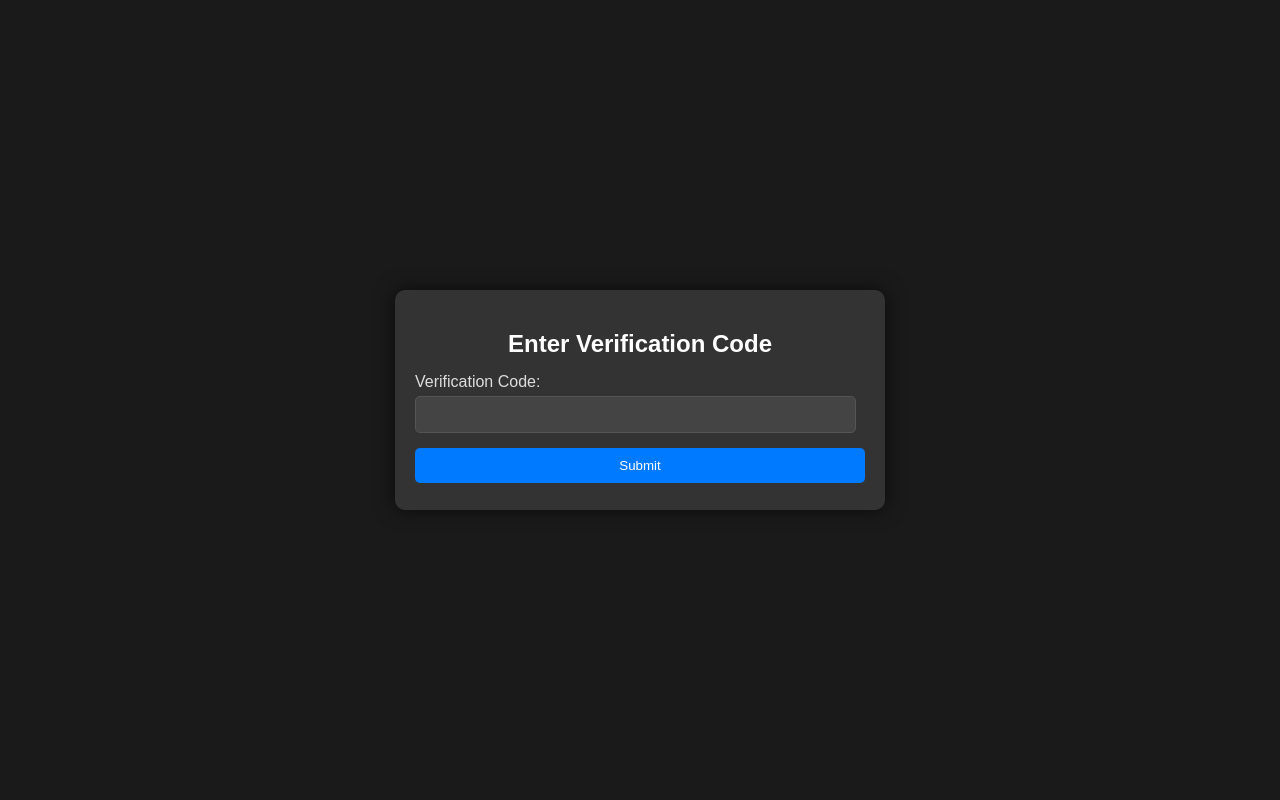
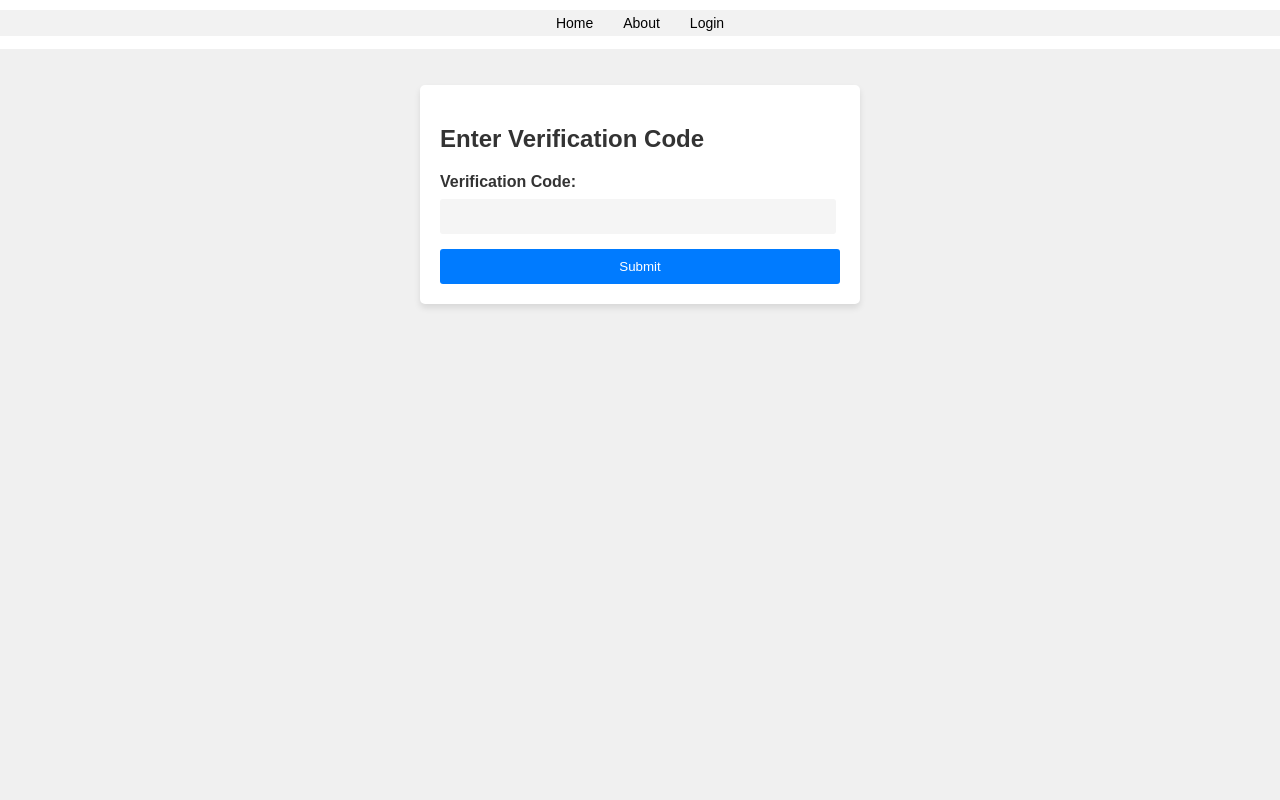
Before and after one commit to ExxonExxon/Taskify, a Flask app: page /check_verification_code in a window 1280 px wide. Run offline with Flask 3, Linux system fonts and the light colour scheme.

Commit message:
Add files via upload

```diff
--- a/app.py
+++ b/app.py
@@ -257,6 +257,9 @@ def home():
     cursor.execute("SELECT * FROM tasks WHERE username = ?", (username,))
     tasks = [dict(id=row[0], username=row[1], title=row[2], description=row[3], group_name=row[4], importance=row[5]) for row in cursor.fetchall()]
     conn.close()
+    if '%20' in username:
+        username = username.replace('%20', ' ')
+
     return render_template('home.html', username=username, custom_groups=custom_groups, tasks=tasks)
 
 @app.route('/groups/', methods=['GET', 'POST'])
--- a/templates/verification_code_check.html
+++ b/templates/verification_code_check.html
@@ -6,57 +6,101 @@
     <style>
         body {
             font-family: Arial, sans-serif;
-            background-color: #1a1a1a;
+            background-color: #f0f0f0;
+            color: #333333;
             margin: 0;
             padding: 0;
             display: flex;
-            justify-content: center;
+            flex-direction: column;
             align-items: center;
             min-height: 100vh;
         }
+        header {
+            background-color: #ffffff;
+            padding: 10px;
+            padding-bottom: 0px;
+            width: 100%;
+        }
+        nav {
+            display: flex;
+            justify-content: center;
+            flex-wrap: wrap;
+            background-color: #f2f2f2;
+            margin-bottom: 13px;
+        }
+        nav a {
+            text-decoration: none;
+            color: #000000;
+            padding: 5px 15px;
+            font-size: 14px;
+            position: relative;
+            transition: color 0.3s;
+        }
+        nav a:hover {
+            color: #888;
+            text-decoration: underline;
+        }
         .container {
-            background-color: #333;
+            background-color: #ffffff;
             padding: 20px;
-            border-radius: 10px;
-            box-shadow: 0px 0px 20px rgba(0, 0, 0, 0.6);
-            width: 450px;
-            height: 180px;
+            border-radius: 5px;
+            box-shadow: 0 4px 6px rgba(0, 0, 0, 0.1);
+            width: 90%;
+            max-width: 400px;
         }
-        h2 {
+        h1 {
             text-align: center;
-            color: #fff;
-            margin-bottom: 15px;
+            margin-bottom: 20px;
+            color: #333333;
         }
         label {
             display: block;
-            margin-bottom: 5px;
-            color: #ddd;
+            margin-bottom: 8px;
+            font-weight: bold;
+            color: #333333;
         }
         input[type="text"] {
-            width: 93%;
+            width: 94%;
             padding: 10px;
-            border: 1px solid #555;
-            border-radius: 5px;
+            background-color: #f5f5f5;
+            border: none;
+            border-radius: 3px;
+            color: #333333;
             margin-bottom: 15px;
-            background-color: #444;
-            color: #ccc;
+        }
+        input[type="text"]::placeholder {
+            color: #999999;
         }
         input[type="submit"] {
+            background-color: #007bff;
+            color: #ffffff;
+            border: none;
+            padding: 10px 20px;
+            border-radius: 3px;
+            cursor: pointer;
             width: 100%;
-            background-color: #007bff;
-            color: #fff;
-            border: none;
-            padding: 10px;
-            border-radius: 5px;
-            cursor: pointer;
-            transition: background-color 0.3s;
+            transition: background-color 0.2s;
         }
         input[type="submit"]:hover {
             background-color: #0056b3;
         }
+        .footer {
+            text-align: center;
+            color: #999999;
+            margin-top: 20px;
+        }
     </style>
 </head>
 <body>
+    <header>
+        <nav>
+            <a href="/">Home</a>
+            <a href="/about">About</a>
+            <a href="/login">Login</a>
+        </nav>
+    </header>
+    <br>
+    <br>
     <div class="container">
         <h2>Enter Verification Code</h2>
         <form method="post" action="/check_verification_code">
```
Also changed, not shown: templates/reset_password_verification.html (+46 -11 lines).
